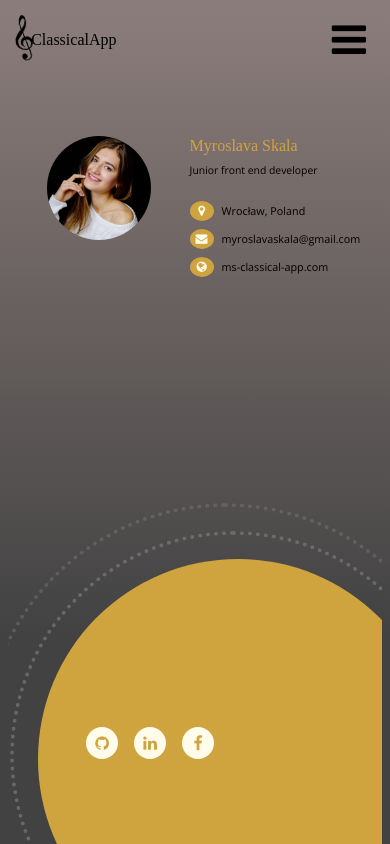
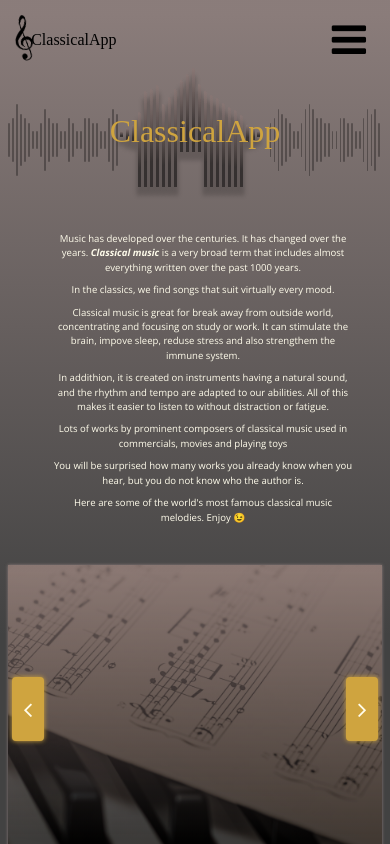
Before and after one commit to Myroslava12/React_Classical_music, a React (Create React App) app: page /#/about in a window 390 px wide. Before the commit this address led to /#/contact. Built offline with nearby package versions, Linux system fonts and the light colour scheme; a web font is replaced by a local one.

Commit message:
Add animation to About App

```diff
--- a/src/components/about_app/AboutApp.js
+++ b/src/components/about_app/AboutApp.js
@@ -1,8 +1,15 @@
-import React from 'react';
+import React, {useEffect} from 'react';
 import PopularWorks from "./PopularWorks";
+import AOS from 'aos';
 
 
 const AboutApp = () => {
+
+    useEffect(() => {
+        AOS.init({
+          duration : 500
+        });
+    }, []);
 
     return (
         <div className="about--section">
@@ -37,7 +44,7 @@ const AboutApp = () => {
                     <span className="player--line player--line-5"></span>
                     <span className="player--line player--line-4"></span>
                 </div>
-                <div className="house--box">
+                <div className="house--box" data-aos="zoom-in-down">
                     <span className="house--line house--line-1"></span>
                     <span className="house--line house--line-2"></span>
                     <span className="house--line house--line-3"></span>
@@ -109,16 +116,16 @@ const AboutApp = () => {
                     <span className="about--title--letter">p</span>
                 </h1>
             </div>
-            <div className="about--info--box">
+            <div className="about--info--box" data-aos="fade-up">
                 <p className="about--text">Music has developed over the centuries. It has changed over the years.
-                    <strong>Classical music</strong> is a very broad term that includes almost everything written over the past 1000 years.
+                    <strong> Classical music</strong> is a very broad term that includes almost everything written over the past 1000 years.
                 </p>
-                <p className="about--text">In the classics, we find songs that suit virtually every mood.</p>
-                <p className="about--text">Classical music is great for break away from outside workd, concentrating and focusing on study or work. It can stimulate the brain, impove sleep, reduse stress and also strengthem the immune system.</p>
+                <p className="about--text">In the classics, we find songs that suit virtually every mood. </p>
+                <p className="about--text">Classical music is great for break away from outside world, concentrating and focusing on study or work. It can stimulate the brain, impove sleep, reduse stress and also strengthem the immune system.</p>
                 <p className="about--text">In addithion, it is created on instruments having a natural sound, and the rhythm and tempo are adapted to our abilities. All of this makes it easier to listen to without distraction or fatigue.</p>
                 <p className="about--text">Lots of works by prominent composers of classical music used in commercials, movies and playing toys</p>
                 <p className="about--text">You will be surprised how many works you already know when you hear, but you do not know who the author is.</p>
-                <p className="about--text about--list--text">Here are some of the world's most famous classical music melodies and everything you need to know about them.</p>
+                <p className="about--text about--list--text">Here are some of the world's most famous classical music melodies. Enjoy 😉</p>
             </div>
             <PopularWorks />
         </div>
--- a/src/components/about_app/_aboutApp.scss
+++ b/src/components/about_app/_aboutApp.scss
@@ -68,22 +68,22 @@
 }
 
 .house--line-8 {
-    height: 67%;
+    height: 69%;
     align-self: flex-end;
 }
 
 .house--line-9 {
-    height: 71%;
+    height: 75%;
     align-self: flex-end;
 }
 
 .house--line-10 {
-    height: 80%;
+    height: 82%;
     align-self: flex-end;
 }
 
 .house--line-11 {
-    height: 62%;
+    height: 60%;
     margin-bottom: 18%;
     align-self: flex-end;
 }
@@ -260,18 +260,23 @@
 }
 
 .about--info--box {
+    margin-top: 2rem;
     padding: 1rem;
     width: 100%;
 
     .about--text {
         font-size: 1.2rem;
-        line-height: 1.6rem;
+        line-height: 1.8rem;
         color: $lightColor;
         font-family: $fontOpenSans;
-        text-indent: 1.5rem;
         margin: 1rem auto;
         width: 80%;
-        text-align: justify;
+        text-align: center;
+
+        strong {
+            font-style: italic;
+            font-weight: bold;
+        }
     }
 }
 
--- a/src/components/contact/_contact.scss
+++ b/src/components/contact/_contact.scss
@@ -317,12 +317,3 @@
         right: 70%;
     }
 }
-
-@media (max-width: 1024px) {
-    .footer--contact {
-        overflow: hidden;
-    }
-    .footer--circle {
-        position: absolute;
-    }
-}
```
